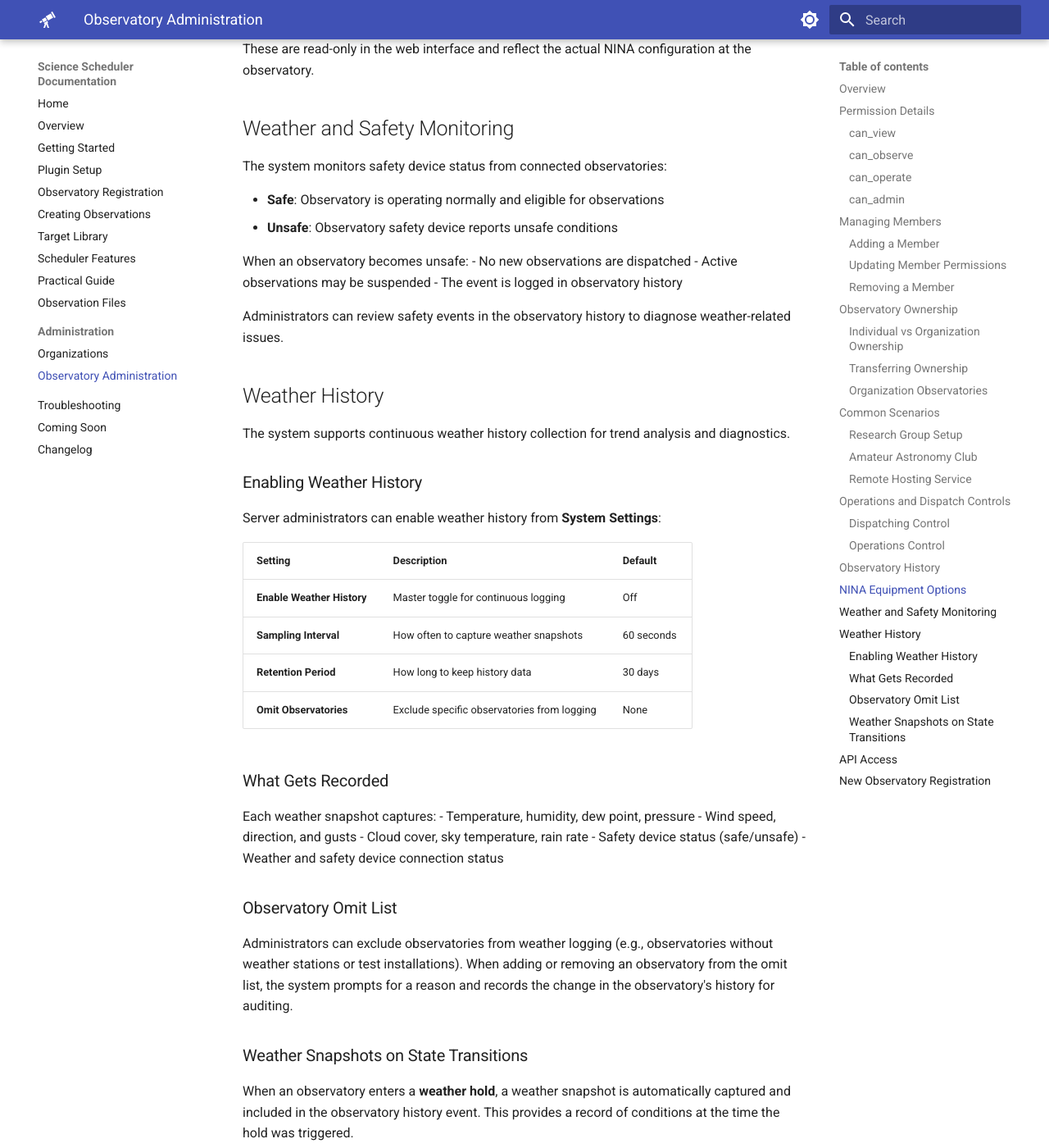
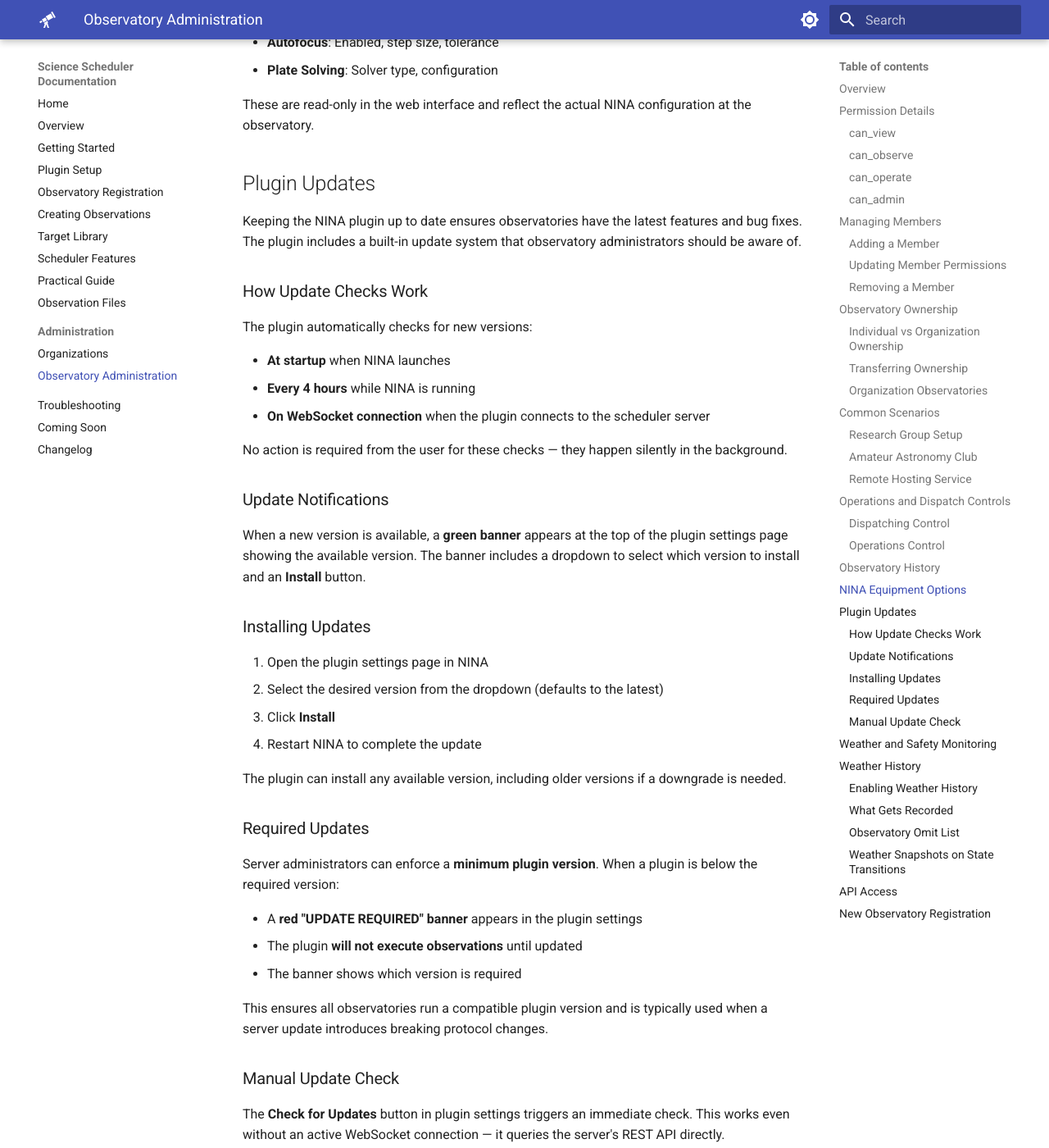
Before and after one commit to First-Light-Systems/nina-scheduler-docs, an MkDocs documentation site: the page built from docs/OBSERVATORY_ADMINISTRATION.md, in a window 1280 px wide and 1400 px high, scrolled down 6897 px. Shown: the whole window at 82% size. Built offline with MkDocs 1.6.1 and Material for MkDocs 9.7.7, drawn with Linux system fonts in a browser that asks for light colours; some of the changed text lies outside the part shown.

Commit message:
Add plugin update management section to Observatory Administration docs
Co-Authored-By: Claude Opus 4.6 <noreply@anthropic.com>

```diff
--- a/docs/OBSERVATORY_ADMINISTRATION.md
+++ b/docs/OBSERVATORY_ADMINISTRATION.md
@@ -1,7 +1,10 @@
 # Observatory Administration
 
-**Document Version**: 2.1 | **Last Updated**: February 2026
+**Document Version**: 2.2 | **Last Updated**: February 2026
 
+> **What's New in v2.2** (February 2026):
+> - Plugin update management section for observatory administrators
+>
 > **What's New in v2.1** (February 2026):
 > - Weather history collection with configurable intervals and retention
 > - Weather history settings UI with observatory omit list
@@ -225,6 +228,49 @@ When connected, the NINA plugin reports detailed equipment configuration to the
 
 These are read-only in the web interface and reflect the actual NINA configuration at the observatory.
 
+## Plugin Updates
+
+Keeping the NINA plugin up to date ensures observatories have the latest features and bug fixes. The plugin includes a built-in update system that observatory administrators should be aware of.
+
+### How Update Checks Work
+
+The plugin automatically checks for new versions:
+
+- **At startup** when NINA launches
+- **Every 4 hours** while NINA is running
+- **On WebSocket connection** when the plugin connects to the scheduler server
+
+No action is required from the user for these checks — they happen silently in the background.
+
+### Update Notifications
+
+When a new version is available, a **green banner** appears at the top of the plugin settings page showing the available version. The banner includes a dropdown to select which version to install and an **Install** button.
+
+### Installing Updates
+
+1. Open the plugin settings page in NINA
+2. Select the desired version from the dropdown (defaults to the latest)
+3. Click **Install**
+4. Restart NINA to complete the update
+
+The plugin can install any available version, including older versions if a downgrade is needed.
+
+### Required Updates
+
+Server administrators can enforce a **minimum plugin version**. When a plugin is below the required version:
+
+- A **red "UPDATE REQUIRED" banner** appears in the plugin settings
+- The plugin **will not execute observations** until updated
+- The banner shows which version is required
+
+This ensures all observatories run a compatible plugin version and is typically used when a server update introduces breaking protocol changes.
+
+### Manual Update Check
+
+The **Check for Updates** button in plugin settings triggers an immediate check. This works even without an active WebSocket connection — it queries the server's REST API directly.
+
+> **See also**: [Plugin Setup — Plugin Updates](PLUGIN_SETUP.md#plugin-updates) for the full installation walkthrough including first-time setup.
+
 ## Weather and Safety Monitoring
 
 The system monitors safety device status from connected observatories:
```
Also changed, not shown: docs/CHANGELOG.md (+1 -0 lines).
